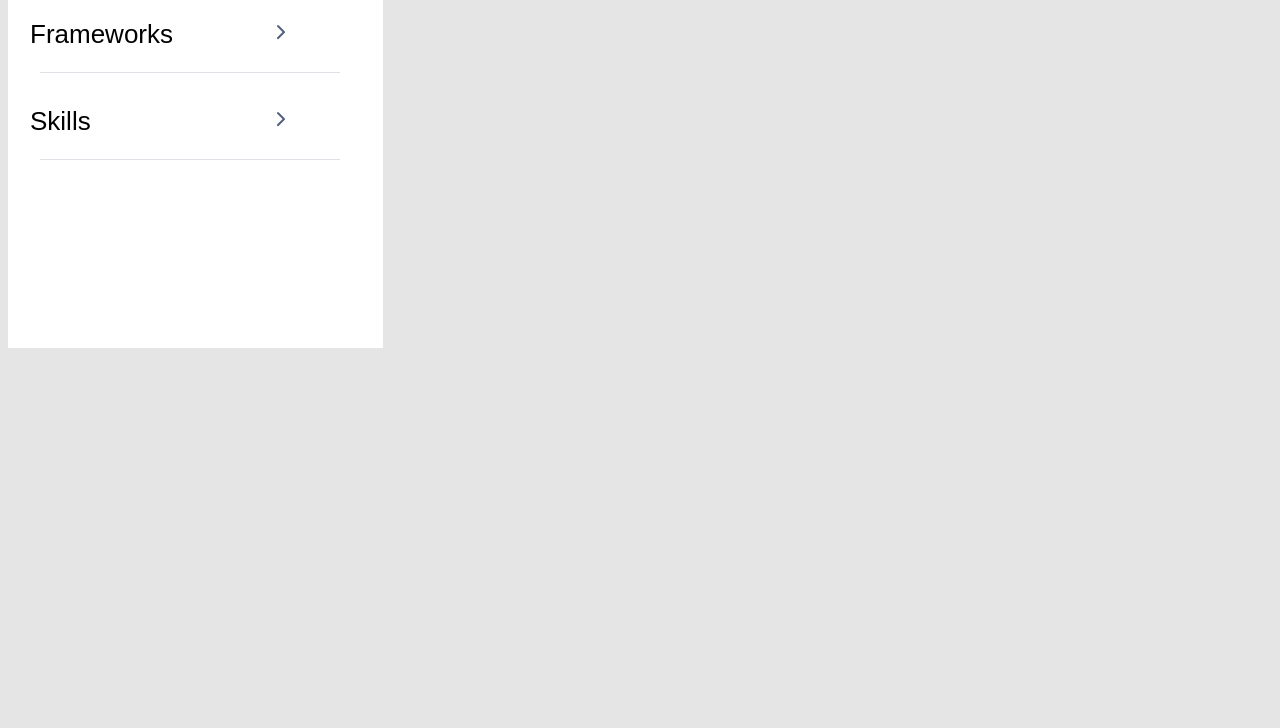
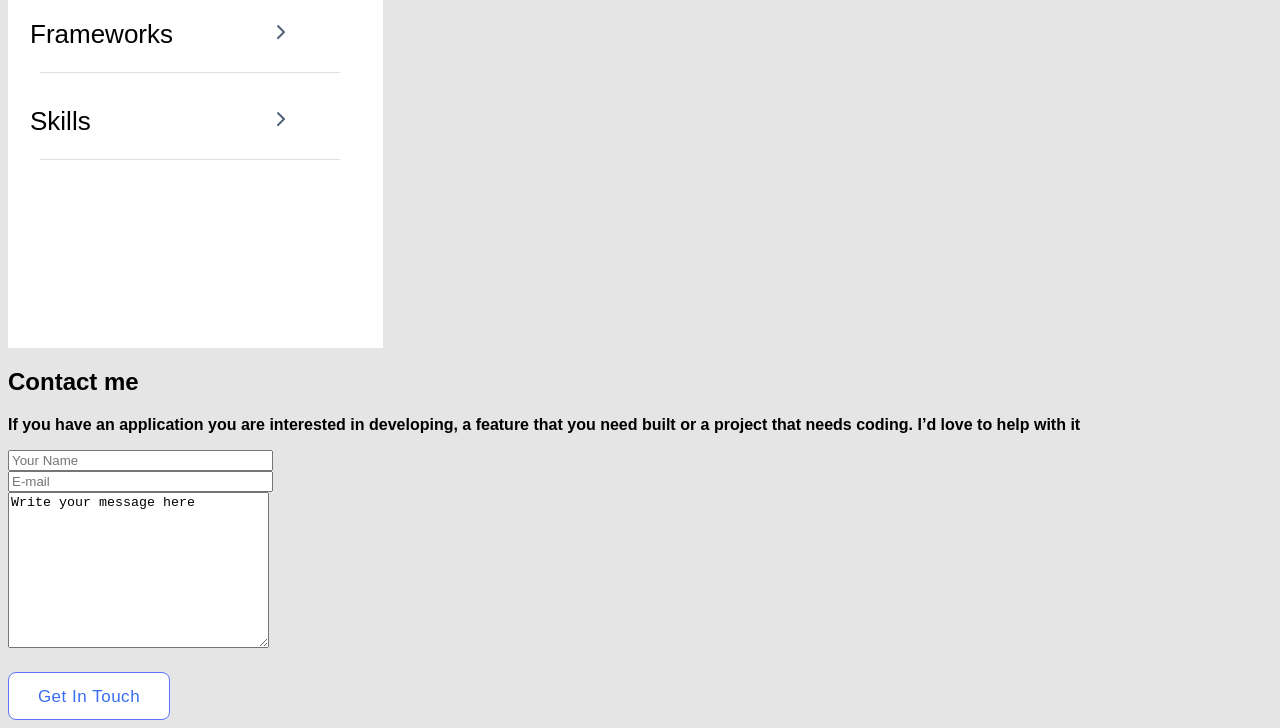
Before and after one commit to george827/My-Portfolio, a website: page index.html in a window 1280 px wide. Shown: the part 4113-4841 px from the top of the page. Before the commit the page ends 4469 px from the top, so only its background shows below. Drawn offline with Linux system fonts and the light colour scheme.

Commit message:
add contact form

```diff
--- a/index.html
+++ b/index.html
@@ -250,5 +250,25 @@
                 </uli>
             </div>
         </article >
+
+        <article class="contact">
+
+           <h2 class="head-contact"> Contact me </h2>
+           <p class="contact_p">
+            If you have an application you are
+             interested in developing, a feature that
+              you need built or a project that needs
+              coding. I’d love to help with it
+           </p>
+
+           <form action="https://formspree.io/f/{form_id}" method="post" >
+            <input type="text" id="name" name="name" placeholder="Your Name" maxlength="30" size="30" required class="in-put"><br>
+            <input name="Email" id="email" type="email" placeholder="E-mail" size="30" required class="in-put"><br>
+
+            <textarea name="comment" form="usrform" cols="30" rows="10" maxlength="500" required class="mess" >Write your message here</textarea>
+
+            <input  type="submit"  class="btn-main" id="touch" value="Get In Touch">
+          </form>
+        </article>
 </body>
 </html>
```
Also changed, not shown: style.css (+7 -0 lines), img/contact_form_shapes.png (added).
